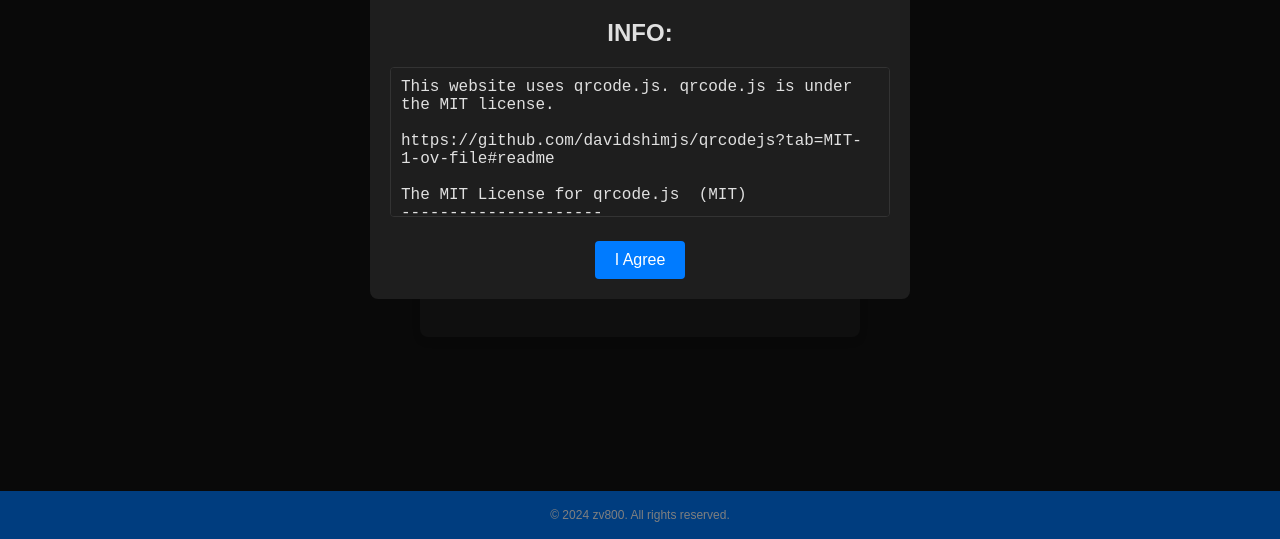
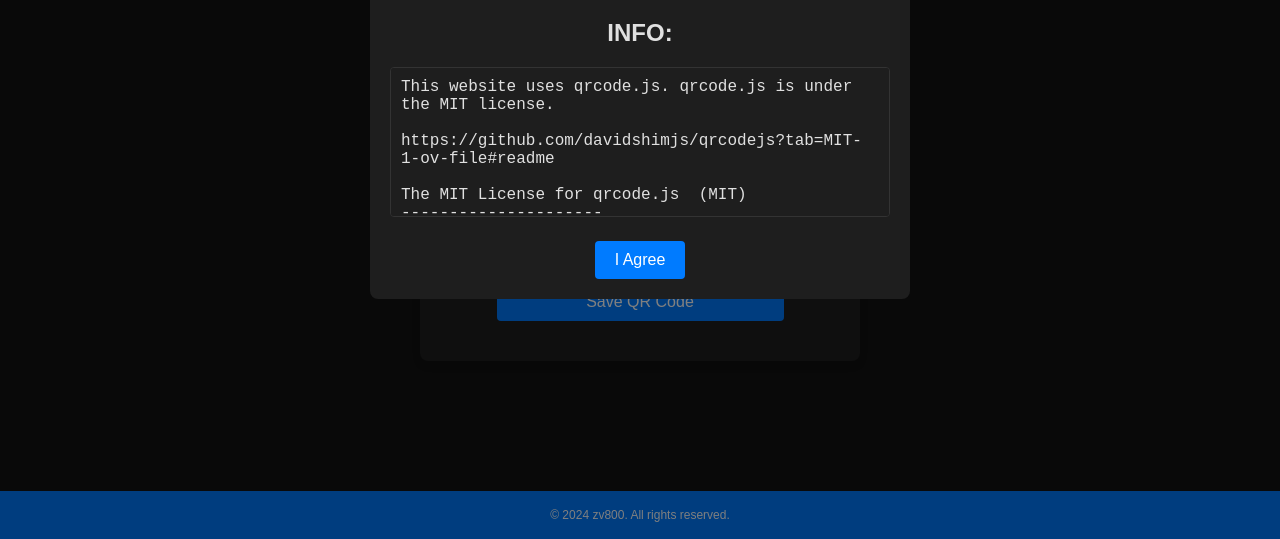
Before and after one commit to zv8001/0qrcode, a plain HTML site: page index.html in a window 1280 px wide. Shown: the part 261-800 px from the top of the page. Drawn offline with Linux system fonts and the light colour scheme.

Commit message:
Update index.html

```diff
--- a/index.html
+++ b/index.html
@@ -277,6 +277,7 @@ THE SOFTWARE IS PROVIDED "AS IS", WITHOUT WARRANTY OF ANY KIND, EXPRESS OR IMPLI
                 <option value="contact">Contact</option>
             </select>
             <button type="button" onclick="generateQR()">Generate QR Code</button>
+            <button type="button" onclick="saveQRCode()">Save QR Code</button>
         </form>
         <div id="qr-code"></div>
     </div>
@@ -340,6 +341,23 @@ THE SOFTWARE IS PROVIDED "AS IS", WITHOUT WARRANTY OF ANY KIND, EXPRESS OR IMPLI
             }
         }
 
+        function saveQRCode() {
+            const qrCodeContainer = document.getElementById('qr-code');
+            const canvas = qrCodeContainer.querySelector('canvas'); // Get the canvas element inside qr-code container
+
+            if (canvas) {
+                const dataURL = canvas.toDataURL('image/png'); // Get the data URL of the canvas image
+                const link = document.createElement('a'); // Create a temporary link element
+                link.href = dataURL;
+                link.download = 'qrcode.png'; // Set the download filename
+                document.body.appendChild(link); // Append the link to the body
+                link.click(); // Trigger the download
+                document.body.removeChild(link); // Remove the link from the body
+            } else {
+                alert('Please generate a QR code first.');
+            }
+        }
+
         function toggleMode() {
             const body = document.body;
             const modeToggleBtn = document.querySelector('.mode-toggle');
@@ -350,7 +368,7 @@ THE SOFTWARE IS PROVIDED "AS IS", WITHOUT WARRANTY OF ANY KIND, EXPRESS OR IMPLI
         function acceptAgreement() {
             // Directly accept the agreement without checking for textbox value
             document.getElementById('popup-overlay').classList.remove('show');
-           // localStorage.setItem('L_agreementAccepted', 'true'); REMOVE IF YOU WANT TO ONLY SHOW ONECE
+            // localStorage.setItem('L_agreementAccepted', 'true'); REMOVE IF YOU WANT TO ONLY SHOW ONCE
         }
 
         function checkAgreement() {
```
Lines whose indentation alone changed are shown as unchanged.
